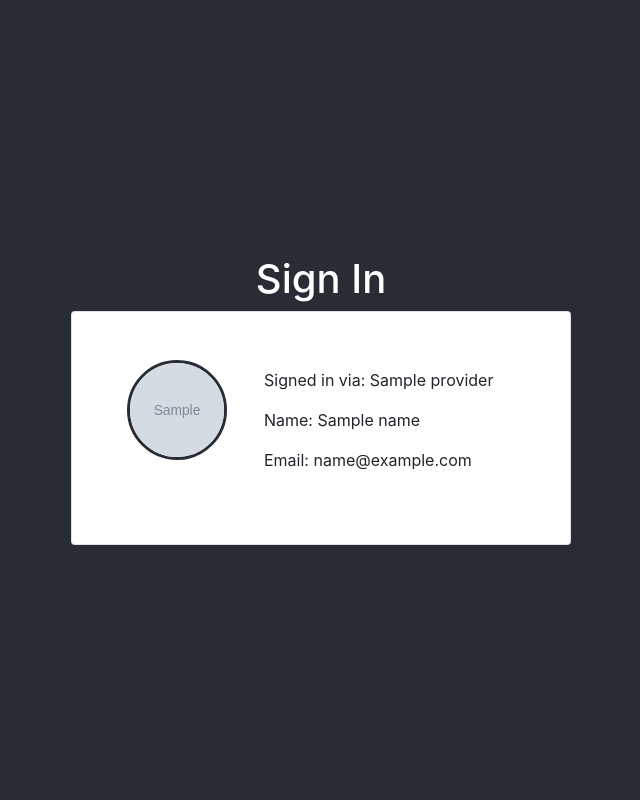
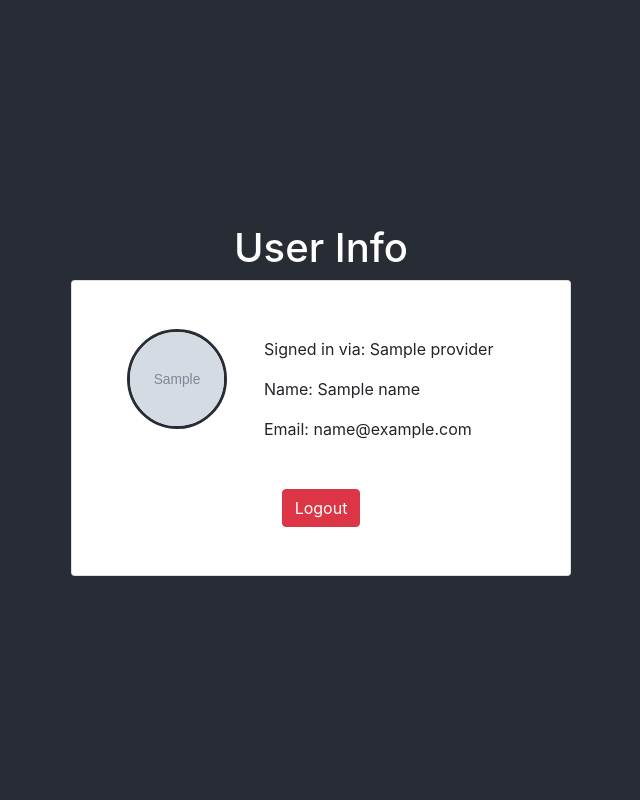
Before and after one commit to nguyenkims/flask-social-login-example, a Flask app: template templates/user_info.html in a window 1280 px wide. Shown: the whole page, without its empty margins (319-959 px from the left). Run offline with Flask 2, Linux system fonts and the light colour scheme; the template is opened without the code that fills it: most values are stand-ins (such as "Sample title", 1, 10 or a date in 2020); grey boxes marked "Sample" are stand-in pictures; some libraries are stand-ins or nearby versions.

Commit message:
add logout button, improve ui

```diff
--- a/templates/login.html
+++ b/templates/login.html
@@ -11,7 +11,7 @@
         <a href="/login">Login with SimpleLogin</a>
       </button>
       <button class="btn btn-primary mb-2">
-        <a href="/login-fb">Login with Facebook</a>
+        <a href="/fb-login">Login with Facebook</a>
       </button>
     </div>
   </div>
--- a/templates/user_info.html
+++ b/templates/user_info.html
@@ -1,7 +1,7 @@
 {% extends 'base.html' %}
 
 {% block title %}
-  Sign In
+  User Info
 {% endblock %}
 
 {% block content %}
@@ -15,4 +15,9 @@
       <p> Email: {{ email }}</p>
     </div>
   </div>
+  <div class="row mx-auto mt-4">
+    <button class="btn btn-danger">
+      <a href="/">Logout</a>
+    </button>
+  </div>
 {% endblock %}
```
